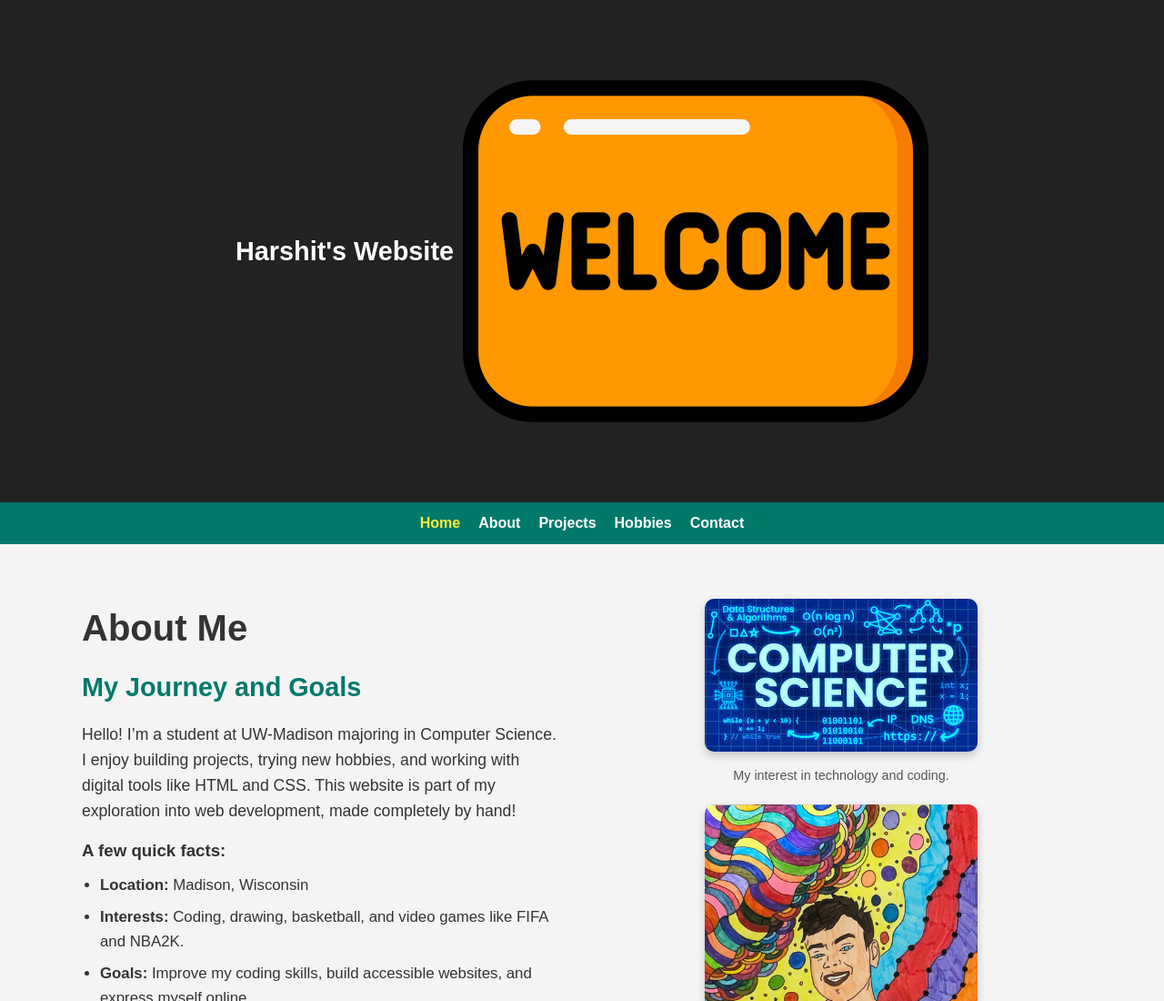
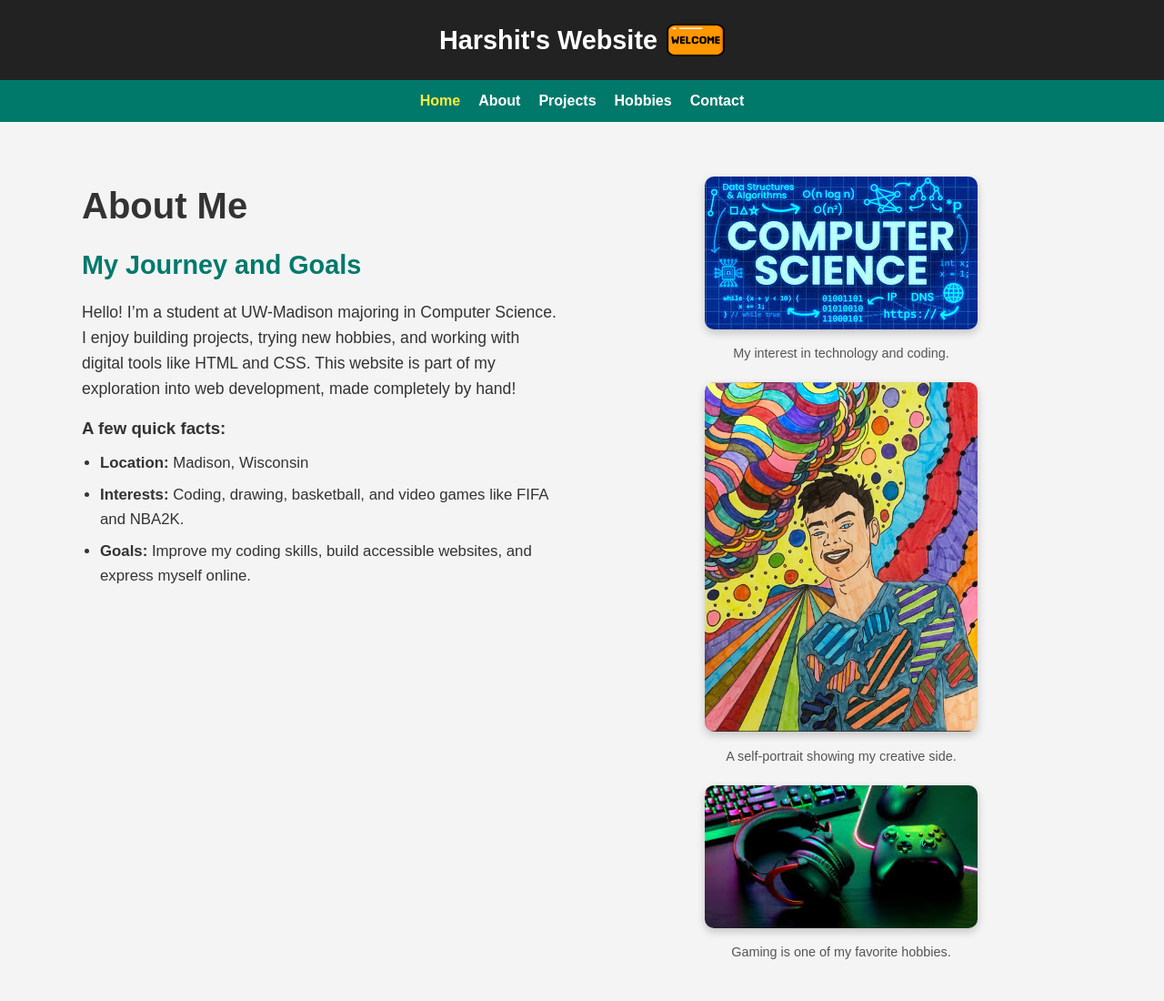
Before and after one commit to harshitp23/harshitp23.github.io, a plain HTML site: page about.html in a window 1280 px wide. Shown: the top 1100 px of the page at 91% size. Drawn offline with Linux system fonts and the light colour scheme.

Commit message:
Update about.html

```diff
--- a/about.html
+++ b/about.html
@@ -12,7 +12,7 @@
 <header>
   <div class="logo-title">
     <div class="logo">Harshit's Website</div>
-    <img src="mat.png" alt="Logo" class="header-logo">
+    <img src="mat.png" alt="Logo" class="header-logo" width="64" height="48">
   </div>
 </header>
 
```
